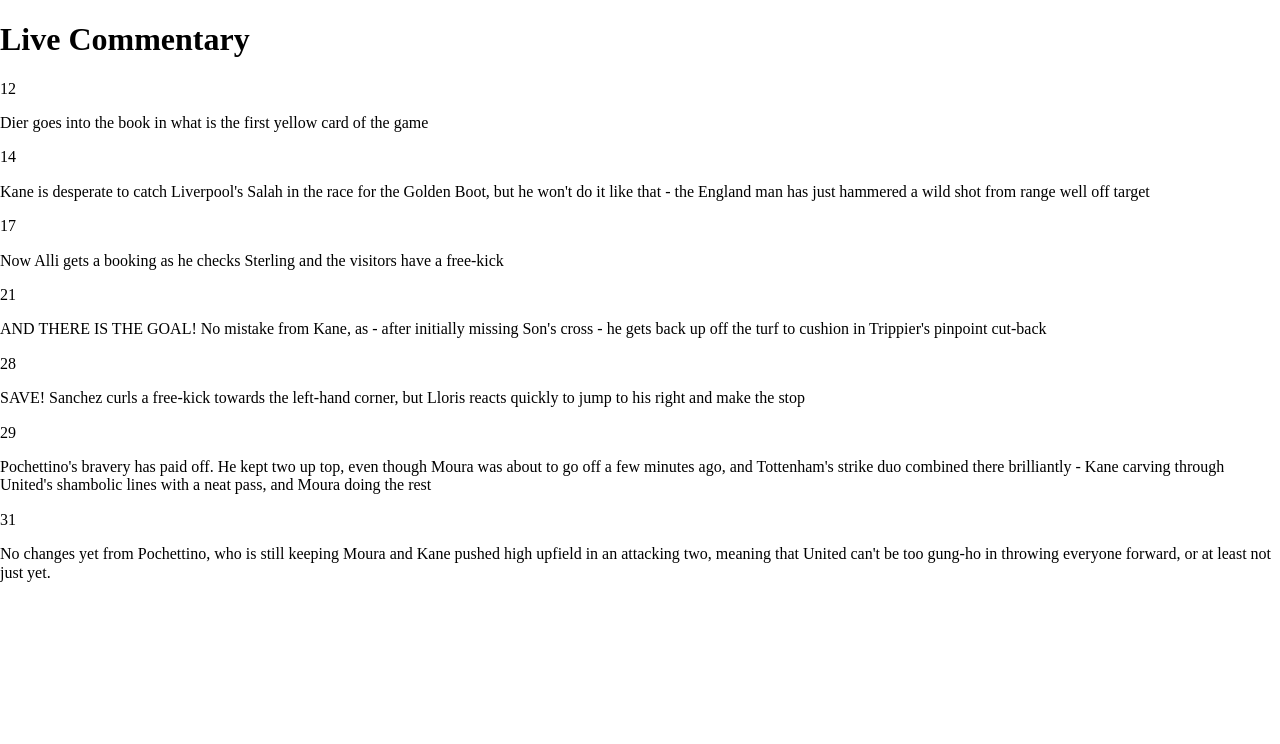
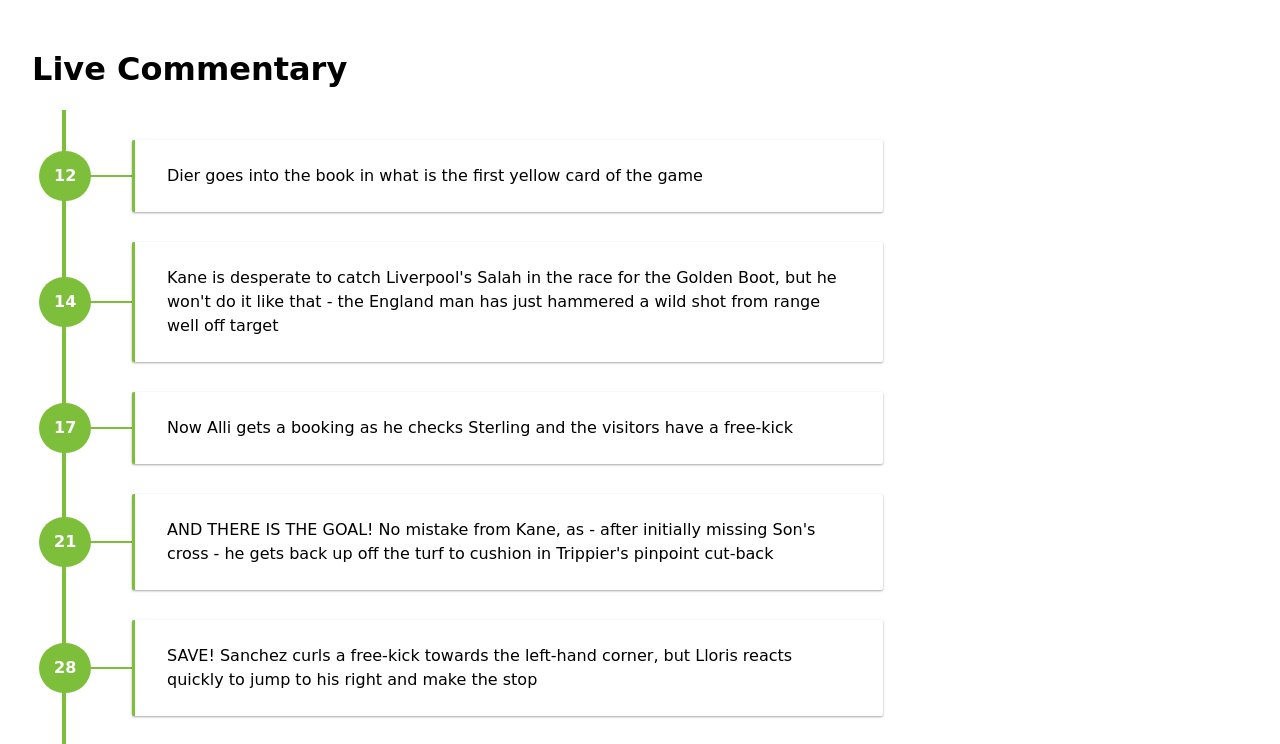
Before and after one commit to RPlaha0390/react-commentary-app, a React app: page / in a window 1280 px wide. Shown: the top 744 px of the page. Built offline with nearby package versions, Linux system fonts and the light colour scheme.

Commit message:
style timeline.js component

```diff
--- a/src/components/Timeline.js
+++ b/src/components/Timeline.js
@@ -5,10 +5,18 @@ const Timeline = ({
   event
 }) => {
 	return (
-    <Fragment>
-  		<p>{ event.minute }</p>
-      <p>{ event.commentary }</p>
-    </Fragment>
+    <div className="timeline__group">
+      <div className="timeline__box">
+        <div className="timeline__time">
+          <span className="timeline__minute">{ event.minute }</span>
+        </div>
+        <div className="timeline__event">
+          <div className="timeline__content">
+            <p>{ event.commentary }</p>
+          </div>
+        </div>
+      </div>
+    </div>
 	);
 }
 
--- a/src/styles/abstracts/_variables.scss
+++ b/src/styles/abstracts/_variables.scss
@@ -1,2 +1,6 @@
-$color-white: #ffffff;
-$color-black: #222222;
+// generic colors
+$white: #ffffff;
+$black: #222222;
+
+//UI colors
+$uiTimelinePrimary: #7dbf3b;
--- a/src/styles/base/_typography.scss
+++ b/src/styles/base/_typography.scss
@@ -0,0 +1,13 @@
+body {
+	font-family: "Comic Sans MS", arial, sans-serif
+}
+
+p {
+  margin-top: 0;
+  margin-bottom: 1.5rem;
+  line-height: 1.5;
+
+  &:last-child {
+  	margin-bottom: 0;
+  }
+}
--- a/src/styles/components/_components-dir.scss
+++ b/src/styles/components/_components-dir.scss
@@ -0,0 +1 @@
+@import 'timeline';
--- /dev/null
+++ b/src/styles/components/_timeline.scss
@@ -0,0 +1,123 @@
+.timeline {
+
+	@media screen and (min-width: 768px) {
+		width: 70%;
+		margin-right: 5%;
+		float: left;
+	}
+
+	.timeline__wrapper {
+		position: relative;
+
+		&:before {
+			content: "";
+			width: 4px;
+			height: 100%;
+			background-color: $uiTimelinePrimary;
+			position: absolute;
+			top: 0;
+
+			@media screen and (min-width: 768px) {
+				left: 30px;
+			}
+		}
+
+		.timeline__group {
+			position: relative;
+
+			@media screen and (min-width: 768px) {
+				padding-top: 30px;
+			}
+
+			&.flash {
+				.timeline__event {
+					-webkit-animation-name: flash-animation;
+					-webkit-animation-duration: 0.4s;
+					animation-name: flash-animation;
+					animation-duration: 0.5s;
+				}
+			}
+
+
+			&:not(:first-of-type) {
+				margin-top: 4rem;
+
+				@media screen and (min-width: 768px) {
+					margin-top: 0;
+				}
+			}
+
+			.timeline__box {
+				position: relative;
+				padding-left: 20px;
+				padding-top: 70px;
+
+				@media screen and (min-width: 768px) {
+					padding-left: 100px;
+					padding-top: 0;
+				}
+
+				&:not(:last-of-type) {
+					margin-bottom: 30px;
+				}
+
+				&:before {
+					content: "";
+					width: 90%;
+					height: 2px;
+					background-color: $uiTimelinePrimary;
+					position: absolute;
+					left: 0;
+					z-index: -1;
+					top: 90px;
+
+					@media screen and (min-width: 768px) {
+						top: 50%;
+						transform: translateY(-50%);
+						left: 25px;
+					}
+				}
+
+				.timeline__time {
+					min-width: 65px;
+					position: absolute;
+					left: 0;
+					box-sizing: border-box;
+					padding: .5rem 1.5rem;
+					text-align: center;
+					background-color: $uiTimelinePrimary;
+					color: $white;
+					top: 0;
+
+					@media screen and (min-width: 768px) {
+						top: 50%;
+						margin-top: -25px;
+						left: 7px;
+						padding: 0;
+						min-width: 50px;
+						min-height: 50px;
+						border-radius: 50px;
+					}
+
+					.timeline__minute {
+						font-weight: 700;
+						display: block;
+
+						@media screen and (min-width: 768px) {
+							padding: 16px 15px;
+						}
+					}
+				}
+
+				.timeline__event {
+					padding: 1.5rem 2rem;
+					border-radius: 2px;
+					border-left: 3px solid $uiTimelinePrimary;
+					box-shadow: 0 1px 3px 0 rgba(0, 0, 0, .12),
+					0 1px 2px 0 rgba(0, 0, 0, .24);
+					background-color: $white;
+				}
+			}
+		}
+	}
+}
--- a/src/styles/layout/_layout-dir.scss
+++ b/src/styles/layout/_layout-dir.scss
@@ -0,0 +1 @@
+@import 'page';
--- /dev/null
+++ b/src/styles/layout/_page.scss
@@ -0,0 +1,12 @@
+.page{
+  min-height: 100vh;
+  display: flex;
+  flex-direction: column;
+  justify-content: space-around;
+}
+
+.page__container{
+  padding: 30px 2rem;
+  margin-left: auto;
+  margin-right: auto;
+}
```
